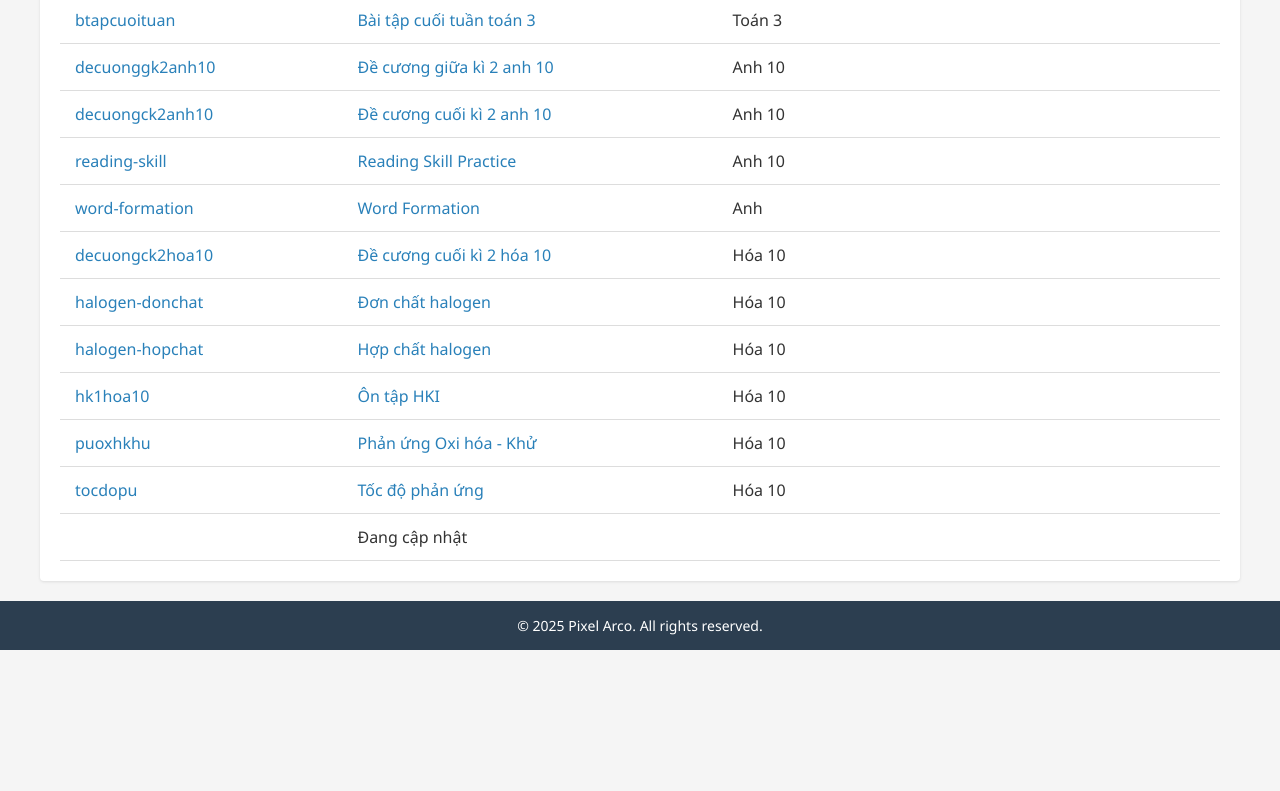
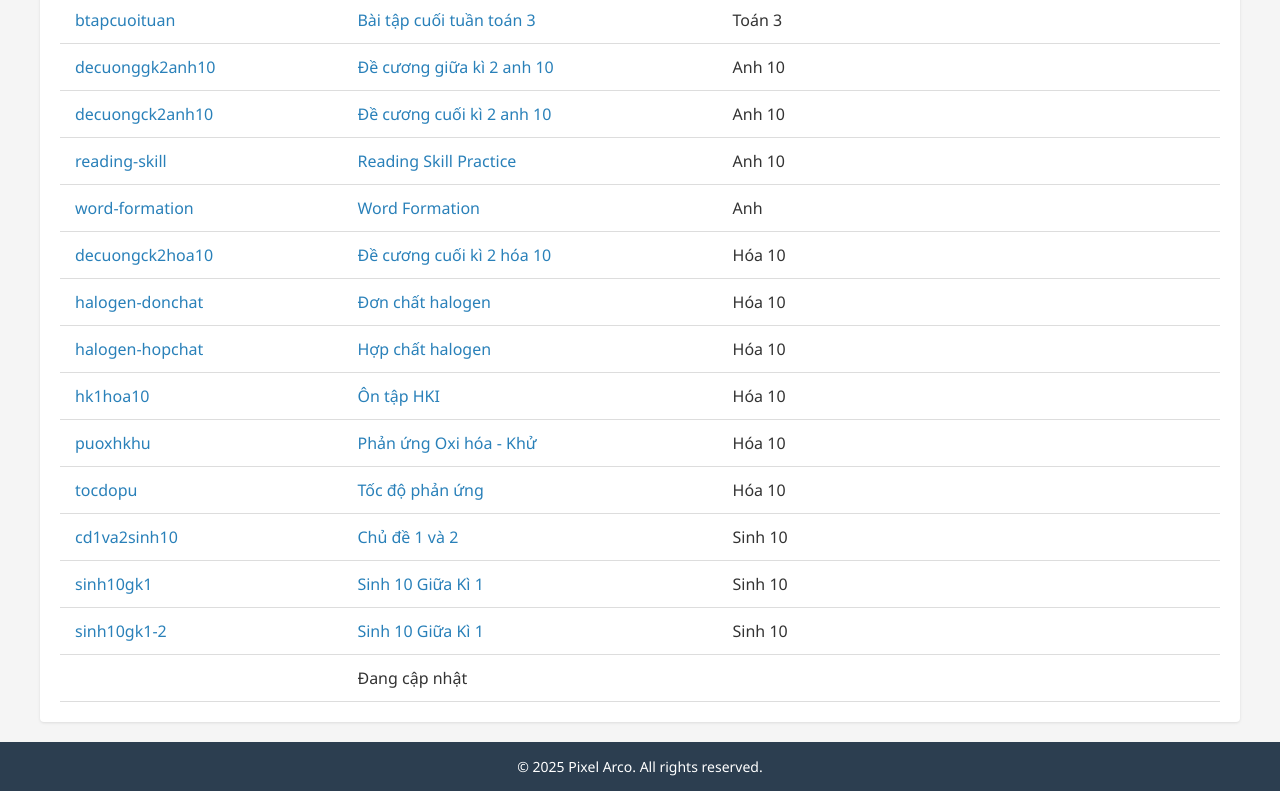
Before and after one commit to longnhat2k9/longnhat2k9.github.io, a plain HTML site: page navigate/tailieu.html in a window 1280 px wide. Shown: the part 869-1660 px from the top of the page. Before the commit the page ends 1519 px from the top, so only its background shows below. Drawn offline with Linux system fonts and the light colour scheme.

Commit message:
HTML Update

```diff
--- a/navigate/tailieu.html
+++ b/navigate/tailieu.html
@@ -333,6 +333,27 @@
                         <td></td>
                     </tr>
                     <tr>
+                        <td><a href="/navigate/tailieu/cd1va2sinh10.pdf">cd1va2sinh10</a></td>
+                        <td><a href="/navigate/tailieu/cd1va2sinh10.pdf">Chủ đề 1 và 2</a></td>
+                        <td>Sinh 10</td>
+                        <td></td>
+                        <td></td>
+                    </tr>
+                    <tr>
+                        <td><a href="/navigate/tailieu/sinh10gk1.pdf">sinh10gk1</a></td>
+                        <td><a href="/navigate/tailieu/sinh10gk1.pdf">Sinh 10 Giữa Kì 1</a></td>
+                        <td>Sinh 10</td>
+                        <td></td>
+                        <td></td>
+                    </tr>
+                    <tr>
+                        <td><a href="/navigate/tailieu/sinh10gk1-2.pdf">sinh10gk1-2</a></td>
+                        <td><a href="/navigate/tailieu/sinh10gk1-2.pdf">Sinh 10 Giữa Kì 1</a></td>
+                        <td>Sinh 10</td>
+                        <td></td>
+                        <td></td>
+                    </tr>
+                    <tr>
                         <td></td>
                         <td>Đang cập nhật</td>
                         <td></td>
```
